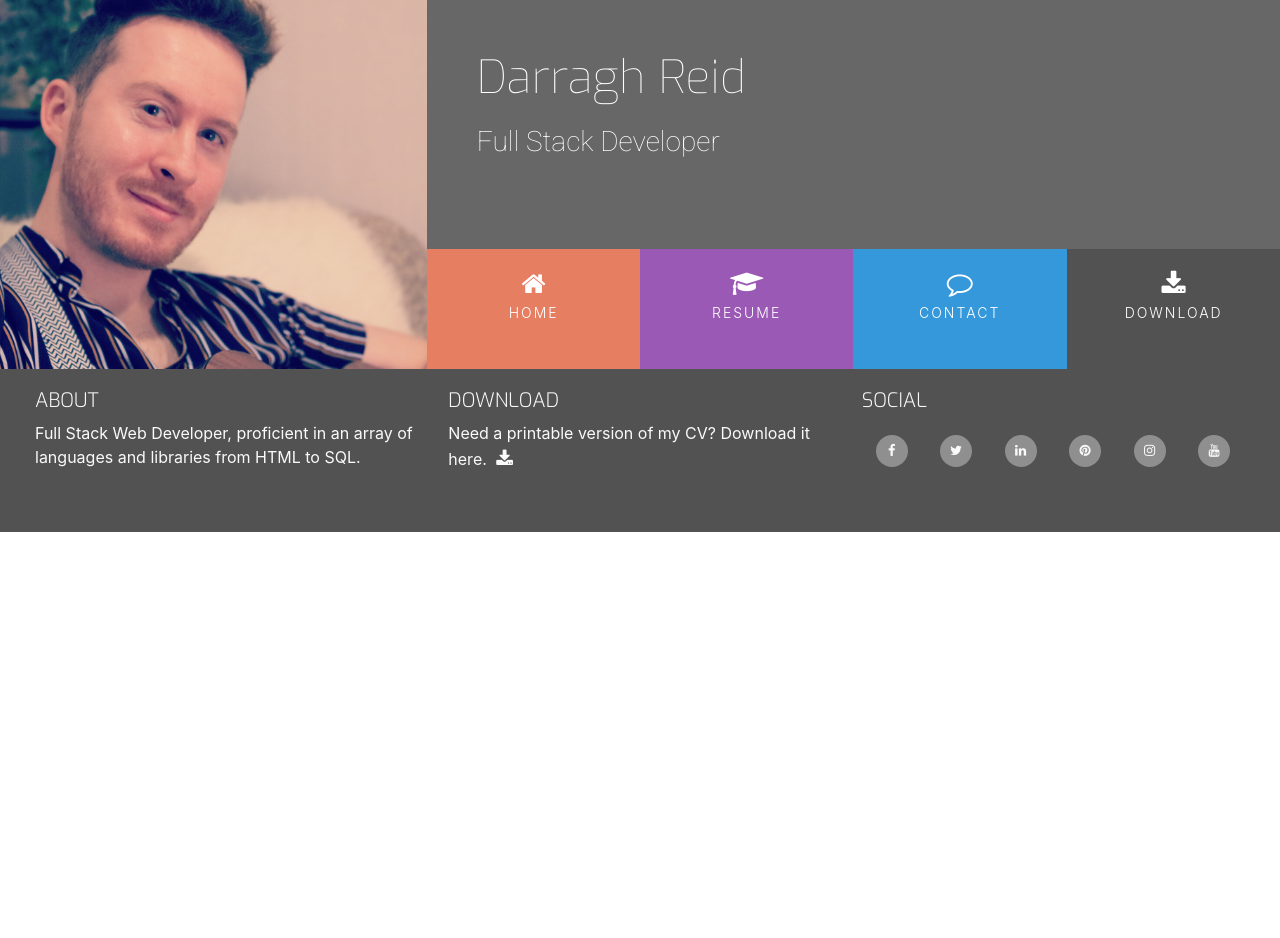
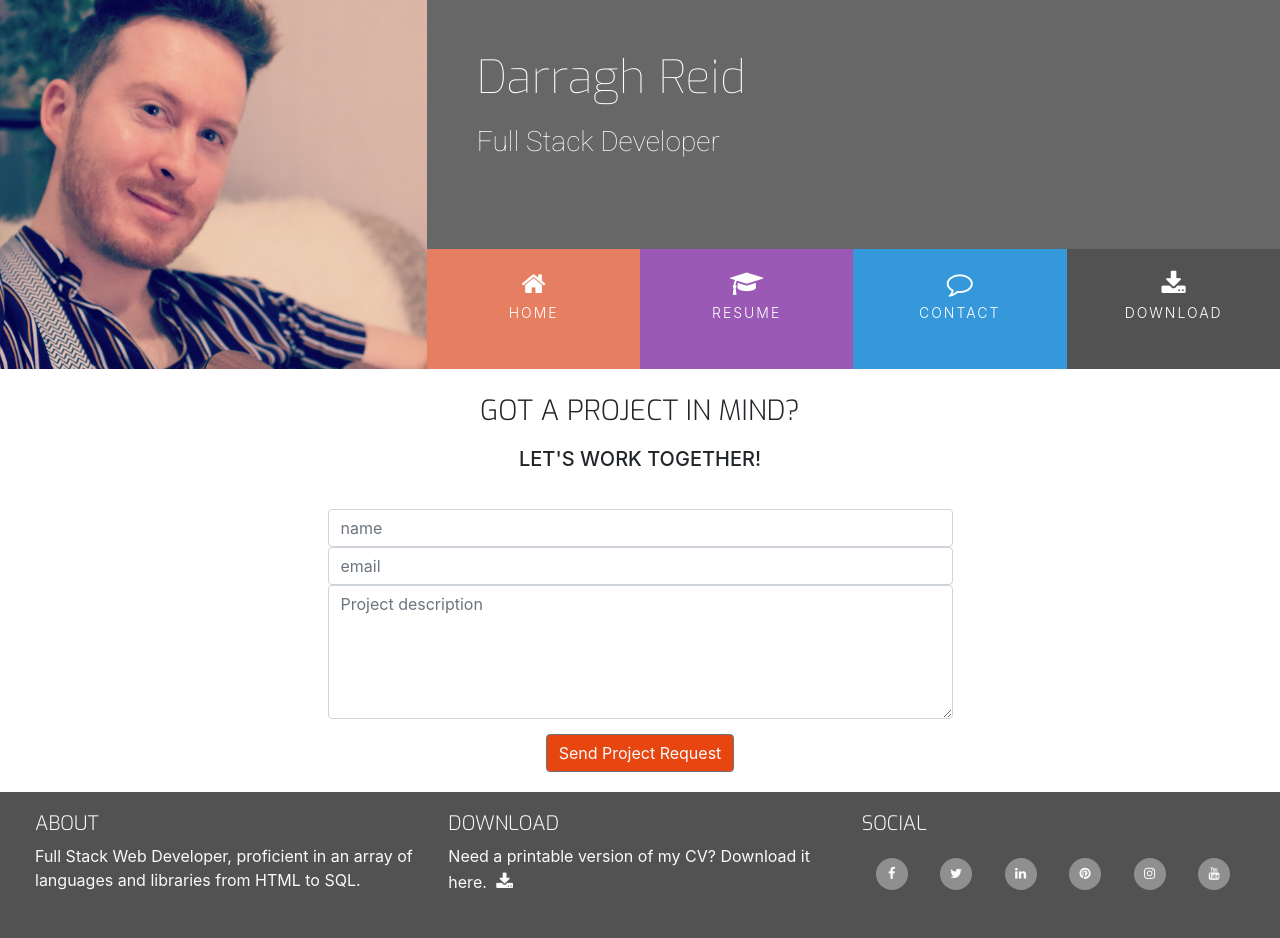
Before and after one commit to DarraghReid/resume-project, a plain HTML site: page contact.html in a window 1280 px wide. Before the commit the page ends 800 px from the top, so only its background shows below. Drawn offline with nearby package versions, Linux system fonts and the light colour scheme.

Commit message:
Added CV download, connected pages

```diff
--- a/assets/css/style.css
+++ b/assets/css/style.css
@@ -16,6 +16,11 @@
 
 .bg-color-work-history {
   background-color: #9b59b6;
+}
+
+.bg-color-contact {
+    background-color: white;
+
 }
 
 .ui-menu-color-home {
@@ -334,3 +339,36 @@ footer {
     content: '';
     background: #fafafa;
 }
+
+/*------------------------------contact-form*/
+
+.contact-heading {
+    font-family: "Exo", sans-serif;
+    font-weight: 300;
+    margin-top: 25px;
+    margin-bottom: 20px;
+}
+
+.center-form {
+    padding-top: 10px;
+    margin: 0 auto;
+    max-width: 70%;
+}
+
+button[type="submit"] {
+    margin-top: 15px;
+    margin-bottom: 20px;
+    color: #fafafa;
+    background-color: #e84610;
+}
+
+/*------------------------------media-queries*/
+
+@media(min-width: 992px) {
+    .center-form {
+        padding-top: 30px;
+        min-height: 240px;
+        margin: 0 auto;
+        max-width: 50%;
+}
+}
--- a/contact.html
+++ b/contact.html
@@ -25,16 +25,16 @@
                     <div class="col">
                         <ul id="nav" class="list-inline menucontainer">
                             <li class="col-6 col-sm-3 ui-menu-color-home list-inline-item menuitem">
-                                <a href="#" class="hvr-sweep-to-bottom"><i class="fa fa-home" aria-hidden="true"></i><span>Home</span></a>
+                                <a href="index.html" class="hvr-sweep-to-bottom"><i class="fa fa-home" aria-hidden="true"></i><span>Home</span></a>
                             </li>
                             <li class="col-6 col-sm-3 ui-menu-color-resume list-inline-item menuitem">
-                                <a href="#" class="hvr-sweep-to-bottom"><i class="fa fa-graduation-cap" aria-hidden="true"></i><span>Resume</span></a>
+                                <a href="resume.html" class="hvr-sweep-to-bottom"><i class="fa fa-graduation-cap" aria-hidden="true"></i><span>Resume</span></a>
                             </li>
                             <li class="col-6 col-sm-3 ui-menu-color-contact list-inline-item menuitem">
-                                <a href="#" class="hvr-sweep-to-bottom"><i class="fa fa-comment-o" aria-hidden="true"></i><span>Contact</span></a>
+                                <a href="contact.html" class="hvr-sweep-to-bottom"><i class="fa fa-comment-o" aria-hidden="true"></i><span>Contact</span></a>
                             </li>
                             <li class="col-6 col-sm-3 ui-menu-color-download list-inline-item menuitem">
-                                <a href="#" class="hvr-sweep-to-bottom"><i class="fa fa-download" aria-hidden="true"></i><span>Download</span></a>
+                                <a href="assets/CV/sample-cv.pdf" target="_blank" class="hvr-sweep-to-bottom"><i class="fa fa-download" aria-hidden="true"></i><span>Download</span></a>
                             </li>
                         </ul>
 
@@ -44,7 +44,25 @@
         </div>
     </header>
 
-    <section>
+    <section class="container-fluid">
+        <div class="row bg-color-contact">
+            <div class="col">
+                <h3 class="contact-heading uppercase text-center">Got a project in mind?</h3>
+                <h5 class="uppercase text-center">Let's work together!</h5>
+                <div class="center-form">
+                    <form>
+                        <input type="text" name="name" id="fullname" class="form-control" placeholder="name" required>
+                        <input type="email" name="email" id="emailaddress" class="form-control" placeholder="email" required>
+                        <textarea rows="5" name="projectsummary" id="projectsummary" class="form-control" placeholder="Project description" required></textarea>
+                        <div class="form-row text-center">
+                            <div class="col">
+                                <button type="submit" class="btn btn-secondary">Send Project Request</button>
+                            </div>
+                        </div>
+                    </form>
+                </div>
+            </div>
+        </div>
 
     </section>
 
@@ -60,7 +78,7 @@
                 <h5 class="uppercase general-sub">Download</h5>
                 <p class="inline-block">
                     Need a printable version of my CV? Download it here.
-                    <a href="#" target="_blank" class="cv-pdf">
+                    <a href="assets/CV/sample-cv.pdf" target="_blank" class="cv-pdf">
                     <i class="fa fa-download" aria-hidden="true"></i>
                     <span class="sr-only">Dowload link.</span>
                     </a>
```
Also changed, not shown: index.html (+5 -5 lines), resume.html (+5 -5 lines), 1 other file.
